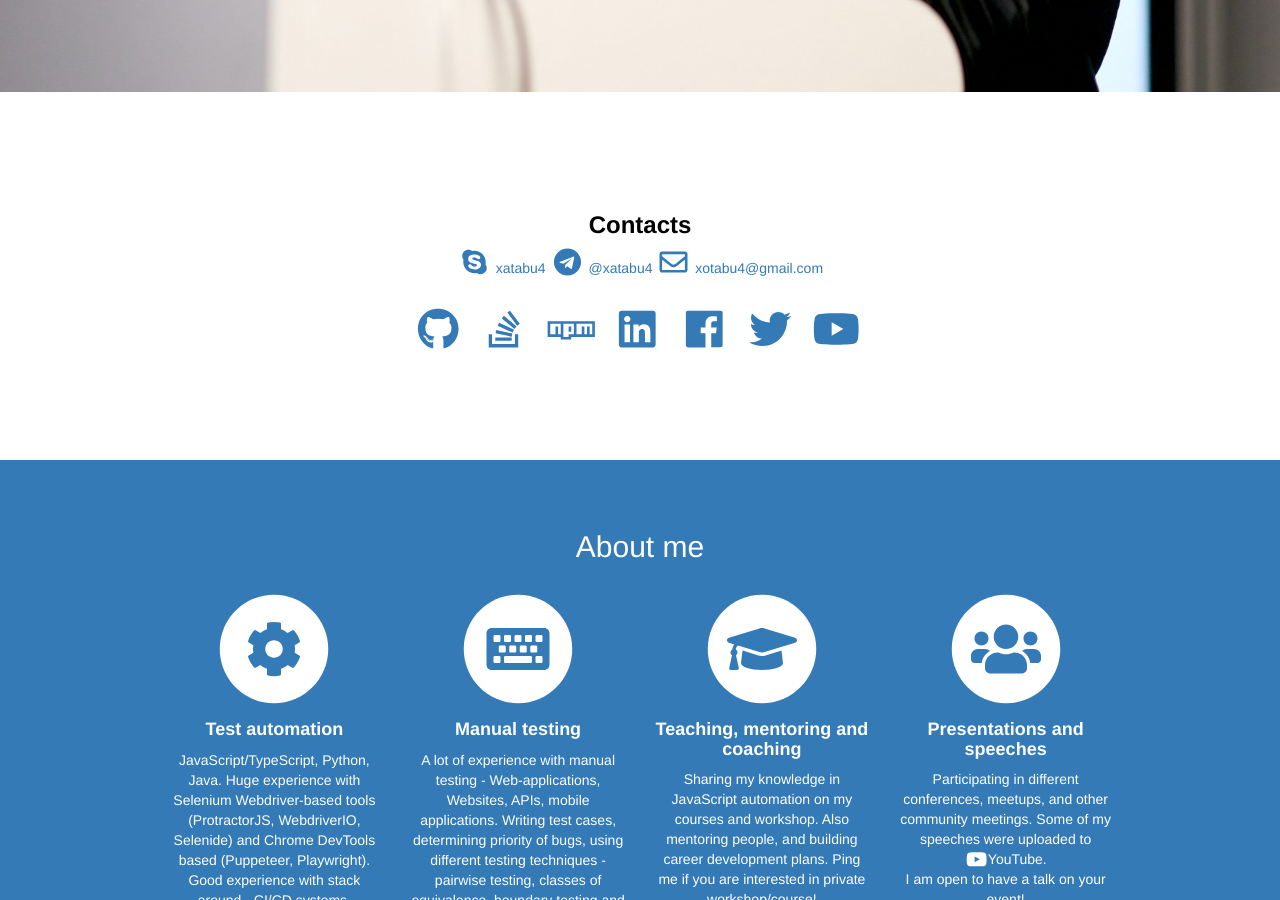
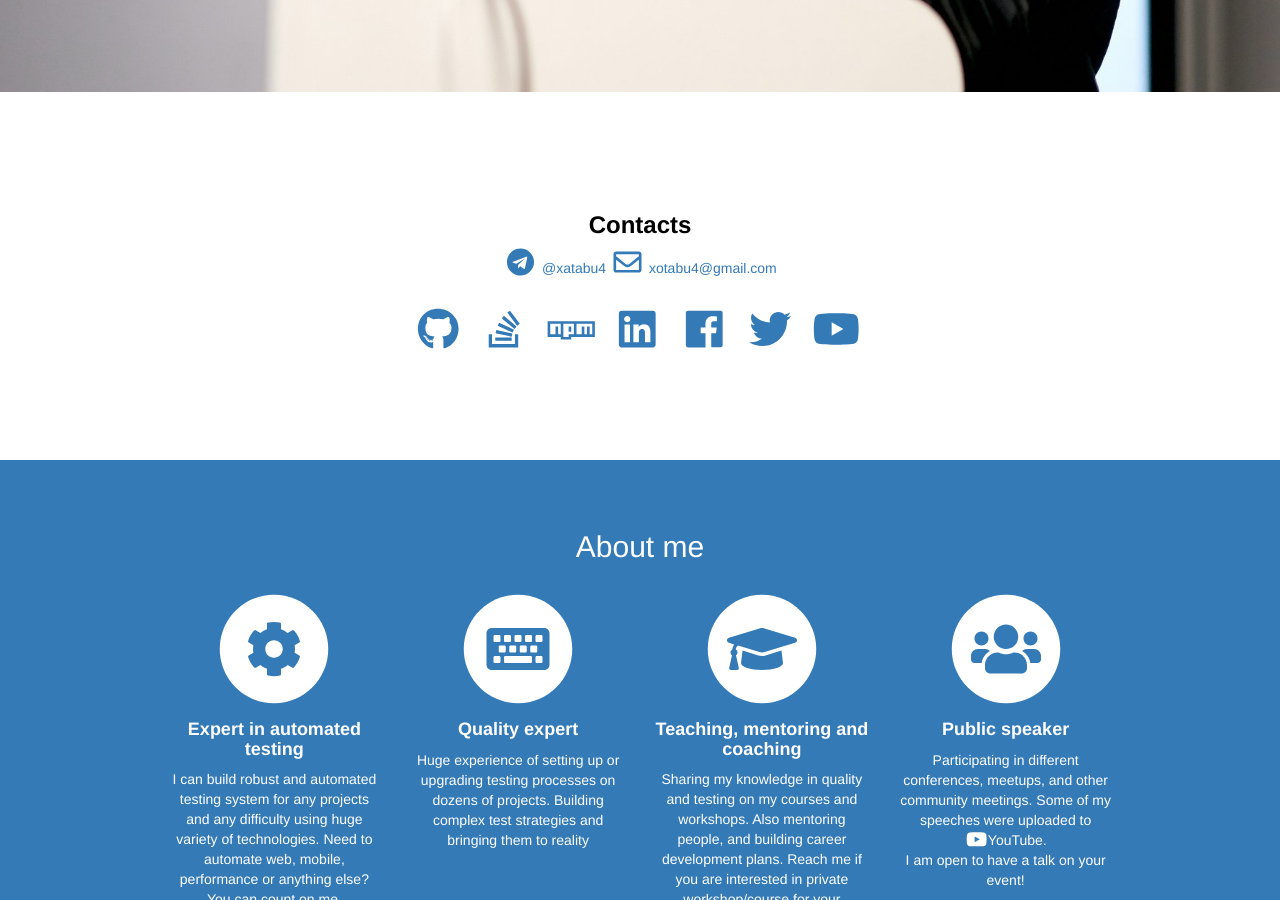
Before and after one commit to Xotabu4/xotabu4.github.io, a Jekyll site: the page index.html, which Jekyll copies as it is, in a window 1280 px wide and 900 px high, scrolled down 808 px. Built offline with Jekyll 4.4.1, drawn with Linux system fonts in a browser that asks for light colours; nearby versions of some CDN libraries; some of the changed text lies outside the part shown.

Commit message:
Update index.html

```diff
--- a/index.html
+++ b/index.html
@@ -47,7 +47,7 @@
     <header id="top" class="header">
         <div class="text-vertical-center">
             <h1>Oleksandr Khotemskyi</h1>
-            <h3>Software Development Engineer in Test</h3>
+            <h3>Software testing expert</h3>
             <br>
             <!--<a href="#about" class="btn btn-dark btn-lg">About me</a>-->
         </div>
@@ -62,8 +62,6 @@
                     </h3>
                     <ul class="list-unstyled">
                         <li>
-                            <a href="skype:xatabu4">
-                                <i class="fab fa-skype fa-2x fa-fw"></i> xatabu4</a>
                             <a href="https://telegram.me/xotabu4">
                                 <i class="fab fa-telegram fa-2x fa-fw" aria-hidden="true"></i> @xatabu4</a>
                             <a href="mailto:xotabu4@gmail.com">
@@ -129,9 +127,9 @@
                                     <i class="fa fa-cog fa-stack-1x text-primary"></i>
                                 </span>
                                 <h4>
-                                    <strong>Test automation</strong>
+                                    <strong>Expert in automated testing</strong>
                                 </h4>
-                                <p>JavaScript/TypeScript, Python, Java. Huge experience with Selenium Webdriver-based tools (ProtractorJS, WebdriverIO, Selenide) and Chrome DevTools based (Puppeteer, Playwright). Good experience with stack around - CI/CD systems, Reporting, Docker, Kubernetes, Test Farms, clouds, NodeJS, NPM and many others.</p>
+                                <p>I can build robust and automated testing system for any projects and any difficulty using huge variety of technologies. Need to automate web, mobile, performance or anything else? You can count on me.</p>
                                 <!-- Commenting out for a while.  <a href="#" class="btn btn-light">Learn More</a> -->
                             </div>
                         </div>
@@ -142,13 +140,9 @@
                                     <i class="fa fa-keyboard fa-stack-1x text-primary"></i>
                                 </span>
                                 <h4>
-                                    <strong>Manual testing</strong>
+                                    <strong>Quality expert</strong>
                                 </h4>
-                                <p>A lot of experience with manual testing - Web-applications, Websites, APIs, mobile
-                                    applications.
-                                    Writing test cases, determining priority of bugs, using different testing techniques -
-                                    pairwise
-                                    testing, classes of equivalence, boundary testing and many other.</p>
+                                <p>Huge experience of setting up or upgrading testing processes on dozens of projects. Building complex test strategies and bringing them to reality</p>
                                 <!-- <a href="#" class="btn btn-light">Learn More</a> -->
                             </div>
                         </div>
@@ -161,7 +155,7 @@
                                 <h4>
                                     <strong>Teaching, mentoring and coaching</strong>
                                 </h4>
-                                <p>Sharing my knowledge in JavaScript automation on my courses and workshop. Also mentoring people, and building career development plans. Ping me if you are interested in private workshop/course!</p>
+                                <p>Sharing my knowledge in quality and testing on my courses and workshops. Also mentoring people, and building career development plans. Reach me if you are interested in private workshop/course for your company!</p>
                                 <!-- <a href="#" class="btn btn-light">Learn More</a> -->
                             </div>
                         </div>
@@ -172,7 +166,7 @@
                                     <i class="fa fa-users fa-stack-1x text-primary"></i>
                                 </span>
                                 <h4>
-                                    <strong>Presentations and speeches</strong>
+                                    <strong>Public speaker</strong>
                                 </h4>
                                 Participating in different conferences, meetups, and other community meetings. Some of my speeches were uploaded to </br><a href="https://www.youtube.com/playlist?list=PLEUkJQfJdxsTg4al8YrSVp4BxC4ds9biH"
                                     style="color:rgb(255, 255, 255);"><i class="fab fa-youtube fa-fw fa-lg"></i>YouTube</a></strong>. </br>I am open to have a talk on your event!
```
